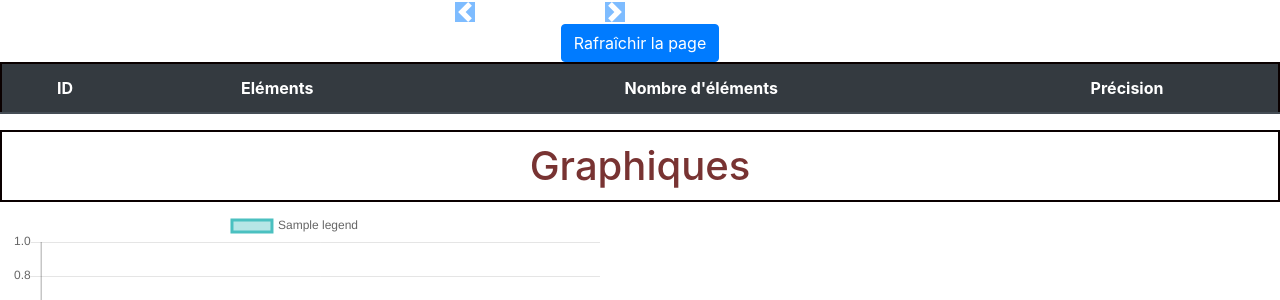
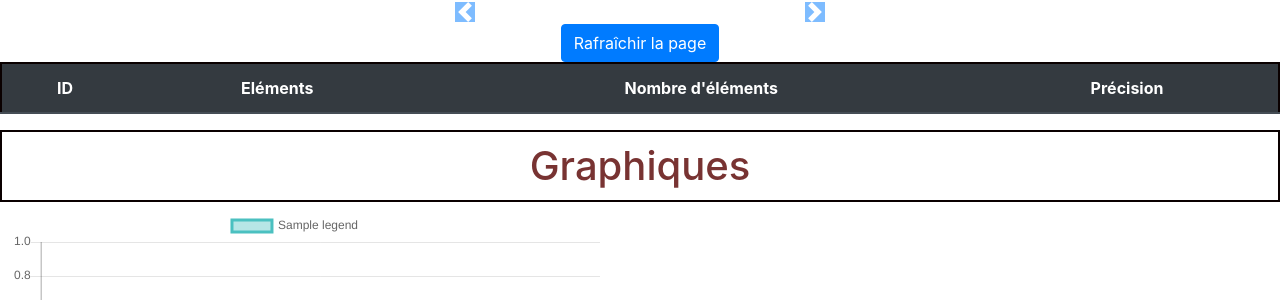
Before and after one commit to RaphaelDiaz94/IHM_Project, a Flask app: template templates/index.html in a window 1280 px wide; the page is wider, and only the part inside the window is pictured. Shown: the part 560-860 px from the top of that part. Run offline with Flask 2, Linux system fonts and the light colour scheme; the template is opened without the code that fills it: most values are stand-ins (such as "Sample title", 1, 10 or a date in 2020); lists and menus that the app fills with data are empty; some libraries are stand-ins or nearby versions.

Commit message:
css flèche

```diff
--- a/templates/index.html
+++ b/templates/index.html
@@ -17,7 +17,7 @@
           <span class="carousel-control-prev-icon bg-primary" aria-hidden="true" style = "color: rgba(1, 0, 0, 0.982);"></span>
           <span class="sr-only">Previous</span>
         </a>
-        <a class="carousel-control-next" href="#carouselExampleControls" role="button" data-slide="next" style="right: 700px; margin-top: 412px;">
+        <a class="carousel-control-next" href="#carouselExampleControls" role="button" data-slide="next" style="right: 500px; margin-top: 412px;">
           <span class="carousel-control-next-icon bg-primary" aria-hidden="true" style = "color: rgba(1, 0, 0, 0.982);"></span>
           <span class="sr-only">Next</span>
         </a>
```
